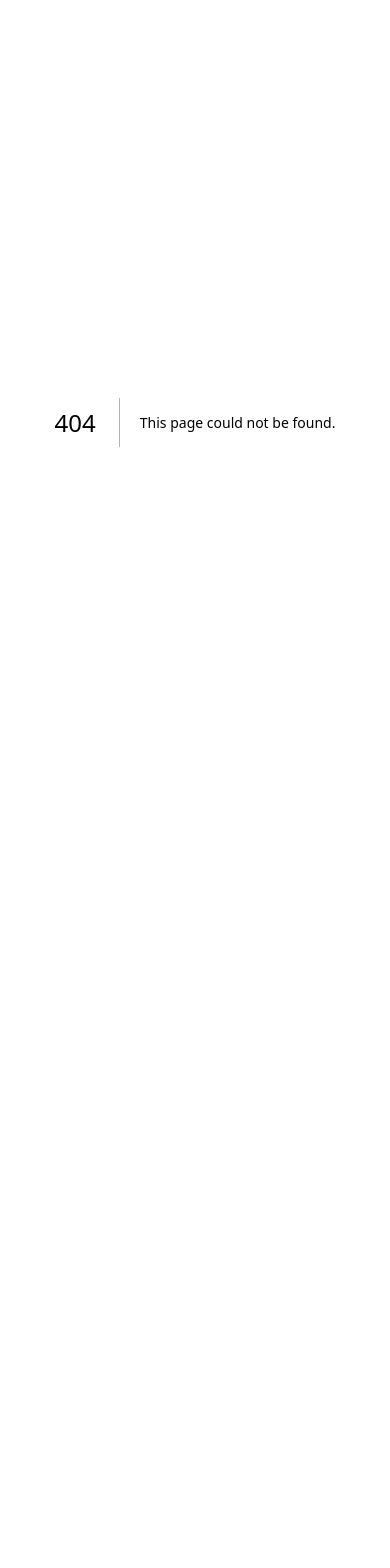
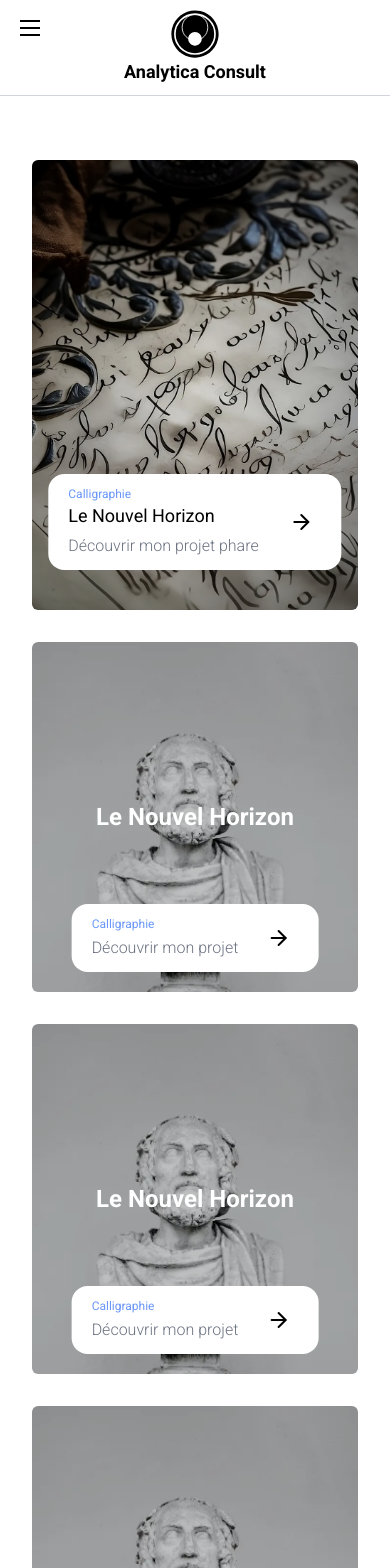
Before and after one commit to schutzdead/analyticaConsult, a Next.js app: page /projects in a window 390 px wide. Before the commit this address had no page. Shown: the top 1568 px of the page. Before the commit the page ends 844 px from the top, so only its background shows below. Built offline with nearby package versions, Linux system fonts and the light colour scheme.

Commit message:
portfolio_responsive

```diff
--- a/src/components/layout/header.jsx
+++ b/src/components/layout/header.jsx
@@ -34,7 +34,7 @@ export default function Header ({isIntersecting}) {
                 </Link>
               </li>
               <li className='cursor-pointer relative overflow-hidden mt-1.5 group'>
-                <Link href='/account/'>
+                <Link href='/projects/'>
                   <p>Projets</p>
                   <UnderlineHover />
                 </Link>
--- a/src/components/layout/headerLayout.jsx
+++ b/src/components/layout/headerLayout.jsx
@@ -2,10 +2,10 @@ import Link from 'next/link'
 import Image from 'next/image'
 import Logo from '../../../public/assets/header/logo1.svg'
 // import Menu from '../../../public/assets/header/menu.svg'
-import { Hamburger } from './menu'
 import { lock, unlock } from '@/utils/lockScreen'
 import { useState } from 'react'
 import Menu from './menu'
+import { BlackHamburger } from './menu'
 
 
 export default function Headerlayout () {
@@ -18,7 +18,7 @@ export default function Headerlayout () {
       <Menu menu={menu} setMenu={setMenu} setHamburger={setHamburger}/>
       <header className='z-20 h-20 flex justify-between px-[8vw] items-start sticky top-0 border-b border-gray-300 text-red bg-white transition-all duration-300 lg:px-10 md:px-5 sm:h-24'>
           <div onClick={() => {setMenu(!menu); menu ? unlock() : lock()}} className='hidden md:block md:mt-5'>
-            <Hamburger hamburger={hamburger} setHamburger={setHamburger}/>
+            <BlackHamburger hamburger={hamburger} setHamburger={setHamburger}/>
           </div>
           <Link href='/' className='flex items-center justify-center gap-2 h-full font-bold md:absolute md:left-1/2 md:-translate-x-1/2 sm:flex-col sm:gap-0'>
             <Image src={Logo} className='h-10 w-auto cursor-pointer relative md:h-12' alt='Logo' priority={true}/>
@@ -33,7 +33,7 @@ export default function Headerlayout () {
                 </Link>
               </li>
               <li className='cursor-pointer relative overflow-hidden mt-1.5 group'>
-                <Link href='/account/'>
+                <Link href='/projects/'>
                   <p>Projets</p>
                   <UnderlineHover />
                 </Link>
--- a/src/components/layout/menu.jsx
+++ b/src/components/layout/menu.jsx
@@ -51,6 +51,16 @@ export function Hamburger ({hamburger, setHamburger}) {
     )
   }
 
+export function BlackHamburger ({hamburger, setHamburger}) {
+    return (
+        <div className='flex flex-col justify-between h-4 w-5 relative cursor-pointer' onClick={() => setHamburger(!hamburger)}>
+            <BlackHamburgerLine animation={hamburger ? {transform:'rotate(45deg)', top:'7px'} : {transform:'rotate(0)', left:0, top:0}}/>
+            <BlackHamburgerLine animation={hamburger ? {width:0} : {width:'100%'}} duration={'400ms'} />
+            <BlackHamburgerLine animation={hamburger ? {transform:'rotate(-45deg)', top:'-7px'} : {transform:'rotate(0)', left:0, top:0}}/>
+        </div>
+    )
+  }
+
 
 function HamburgerLine ({animation}) {
     return(
@@ -58,3 +68,10 @@ function HamburgerLine ({animation}) {
           style={animation}></span>
     )
 }
+
+function BlackHamburgerLine ({animation}) {
+    return(
+    <span className={`bg-black h-[2px] w-full relative transition-all`}
+          style={animation}></span>
+    )
+}
--- /dev/null
+++ b/src/pages/projects/index.jsx
@@ -0,0 +1,70 @@
+import Image from 'next/image'
+import ProjectAll from '../../../public/assets/homepage/swipe4.webp'
+import Project from '../../../public/assets/projects/project1.webp'
+import Arrow from '../../../public/assets/projects/arrow.svg'
+import Layout from '@/components/layout/layout'
+import { services } from '../../../public/servicesData'
+import { useEffect, useRef, useState } from 'react'
+
+export default function Services() {
+    return (
+        <Layout>
+            <main>
+                <section className='my-16 mx-20 md:mx-8 md:mb-8'>
+                    <MainCard />
+                </section>
+                <section className='grid grid-cols-3 gap-10 mx-20 my-16 lg:grid-cols-2 md:grid-cols-1 md:mx-8 md:gap-8 md:mt-8'>
+                    <Card />
+                    <Card />
+                    <Card />
+                    <Card />
+                    <Card />
+                    <Card />
+                </section>
+            </main>
+        </Layout>
+    )
+}
+
+function Card () {
+    return (
+        <div className='group group/buttonBis relative h-[450px] w-full bg-gray-100 rounded-md overflow-hidden xl:h-[350px]'>
+            <Image src={ProjectAll} className='w-full h-full object-cover rounded-md group-hover:scale-[1.25] transition-all duration-500' width={667} height={1000} alt='Services picture' />
+            <h1 className='text-3xl text-white w-full font-bold absolute top-1/2 text-center z-10 -translate-y-1/2 xl:text-2xl'>Le Nouvel Horizon</h1>
+            <div className='h-full w-full absolute top-0 bg-black/25'>
+                <div className='w-full h-full relative top-0 overflow-hidden flex items-end py-5'>
+                    <div className='bg-white w-full group/button relative mx-5 px-5 overflow-hidden transition-all duration-700 bottom-0 flex items-center justify-between rounded-2xl translate-y-[150%] group-hover/buttonBis:translate-y-0 md:w-auto md:translate-y-0 md:left-1/2 md:-translate-x-1/2 md:mx-0'>
+                        <div className='flex flex-col gap-1 py-3 pr-5'>
+                            <div>
+                                <h2 className='text-primary text-xs'>Calligraphie</h2>
+                            </div>
+                            <p className='text-lg font-light text-gray-500 xl:text-base'>Découvrir mon projet</p>
+                        </div>
+                        <Image src={Arrow} className='mx-2 relative left-0 group-hover/button:left-2 transition-all duration-300' alt='Services picture' />
+                    </div>
+                </div>
+            </div>
+        </div>
+    )
+}
+
+function MainCard () {
+    return (
+        <div className='relative h-[450px] w-full bg-gray-100 rounded-md overflow-hidden group group/buttonBis'>
+            <Image src={Project} className='w-full h-full object-cover rounded-md group-hover:scale-[1.25] transition-all duration-500' width={667} height={1000} alt='Services picture' />
+            <div className='h-full w-full absolute top-0' style={{background: 'radial-gradient(circle, rgba(255,255,255,0) 0%, rgba(0,0,0,0.5) 100%)'}}></div>
+                <div className='w-full h-heightforCard absolute flex items-end pb-10 top-0 overflow-hidden md:h-full'>
+                    <div className='bg-white group/button px-5 z-10 absolute overflow-hidden transition-all duration-700 bottom-0 left-1/2 -translate-x-1/2 flex items-center rounded-2xl translate-y-full group-hover/buttonBis:translate-y-0 md:-translate-y-0 md:w-[90%] md:relative md:justify-between'>
+                        <div className='flex flex-col gap-1 py-3 pr-5 border-r md:border-none'>
+                            <div>
+                                <h2 className='text-primary text-xs'>Calligraphie</h2>
+                                <h1 className='text-lg'>Le Nouvel Horizon</h1>
+                            </div>
+                            <p className='text-lg font-light text-gray-500 md:text-base'>Découvrir mon projet phare</p>
+                        </div>
+                        <Image src={Arrow} className='mx-2 relative left-0 group-hover/button:left-2 transition-all duration-300' alt='Services picture' />
+                    </div>
+                </div>
+        </div>
+    )
+}
--- a/src/pages/services/index.jsx
+++ b/src/pages/services/index.jsx
@@ -33,10 +33,7 @@ export default function Services() {
       swiperContainer.initialize();
     }, []);
 
-    console.log(index);
-
     return (
-        <div>
         <Layout>
             <main>
             <section className='h-fullwithHeader2 w-full bg-white flex items-center justify-center lg:h-auto'>
@@ -87,7 +84,6 @@ export default function Services() {
             </section>
             </main>
         </Layout>
-        </div>
     )
 }
 
--- a/tailwind.config.js
+++ b/tailwind.config.js
@@ -56,6 +56,7 @@ module.exports = {
       height: {
         'fullwithHeader' : 'calc(100vh - 112px)',
         'fullwithHeader2' : 'calc(100vh - 80px)',
+        'heightforCard' : 'calc(50% + 50px)',
       },
       minHeight: {
         'fullwithHeader' : 'calc(100vh - 112px)',
```
Also changed, not shown: public/assets/projects/arrow.svg (added), public/assets/projects/project1.webp (added).
